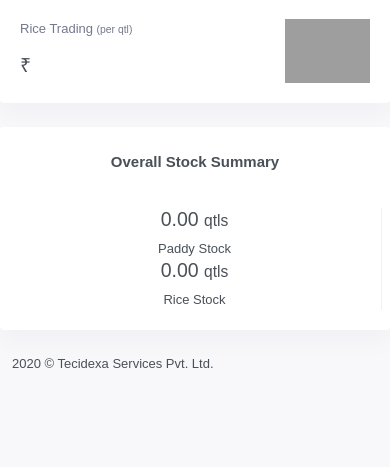
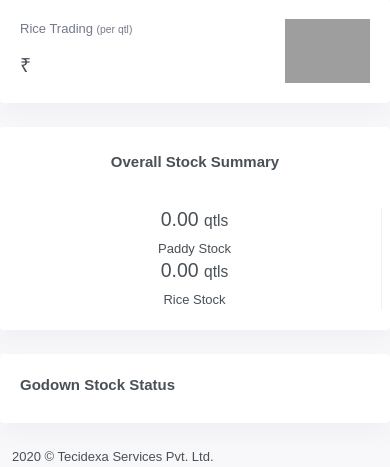
Before and after one commit to chetanjrao/millerp, a Django app: template templates/index.html in a window 390 px wide. Shown: the part 1590-2057 px from the top of the page. Before the commit the page ends 1958 px from the top, so only its background shows below. Run offline with Django 3.2, Linux system fonts and the light colour scheme; the template is opened without the code that fills it, so the values that code supplies are empty; some libraries are stand-ins or nearby versions; grey boxes are pictures that could not be loaded.

Commit message:
Update godown

```diff
--- a/core/views.py
+++ b/core/views.py
@@ -17,6 +17,7 @@ from products.models import IncomingProductEntry, OutgoingProductEntry, ProductS
 @set_mill_session
 def index(req):
     month = now().astimezone().date().month
+    entries = OutgoingStockEntry.objects.filter(entry__is_deleted=False, category__mill__code=req.millcode).values(godown=F('source__name')).annotate(quantity=Func(Sum('entry__quantity'), function='ABS'))
     paddy_incoming = IncomingStockEntry.objects.filter(entry__is_deleted=False, category__mill=req.mill, entry__date__month=month).aggregate(total=Sum('entry__quantity'))["total"]
     paddy_outgoing = OutgoingStockEntry.objects.filter(entry__is_deleted=False, category__mill=req.mill, entry__date__month=month).aggregate(total=Sum('entry__quantity'))["total"]
     paddy_processing = ProcessingSideEntry.objects.filter(entry__is_deleted=False, category__mill=req.mill, entry__date__month=month).aggregate(total=Sum('entry__quantity'))["total"]
@@ -29,7 +30,7 @@ def index(req):
     average_price = round((0 if average_price["price"] is None else average_price["price"]) / (1 if average_price["total"] is None or average_price["total"] == 0 else average_price["total"]), 2)
     raverage_price = ProductTrading.objects.filter(source__category__mill__code=req.millcode, entry__is_deleted=False).aggregate(total=Sum(F('entry__bags') * F('source__quantity') / 100, output_field=FloatField()), price=Sum(F('price'), output_field=FloatField()))
     raverage_price = round((0 if raverage_price["price"] is None else raverage_price["price"]) / (1 if raverage_price["total"] is None or raverage_price["total"] == 0 else raverage_price["total"]), 2)
-    return render(req, "index.html", { "paddy_incoming": paddy_incoming, "paddy_outgoing": paddy_outgoing, "paddy_processing": paddy_processing, "paddy_trading": paddy_trading, "rice_incoming": rice_incoming, "rice_outgoing": rice_outgoing, "rice_stock": rice_stock, "rice_trading": rice_trading, "average_price": average_price, "raverage_price": raverage_price } )
+    return render(req, "index.html", { "paddy_incoming": paddy_incoming, "paddy_outgoing": paddy_outgoing, "paddy_processing": paddy_processing, "paddy_trading": paddy_trading, "entries": entries, "rice_incoming": rice_incoming, "rice_outgoing": rice_outgoing, "rice_stock": rice_stock, "rice_trading": rice_trading, "average_price": average_price, "raverage_price": raverage_price } )
 
 @login_required
 @set_mill_session
--- a/miscs/models.py
+++ b/miscs/models.py
@@ -22,6 +22,7 @@ class Package(models.Model):
 class Bundle(models.Model):
     name = models.CharField(max_length=64)
     addons = models.ManyToManyField(to=Addon)
+    mills = models.IntegerField(default=1)
     amount = models.FloatField()
     is_deleted = models.BooleanField(default=False)
     icon = models.CharField(max_length=16)
--- a/templates/index.html
+++ b/templates/index.html
@@ -117,6 +117,18 @@
         </div>
     </div>
 </div>
+<div class="row">
+    <div class="col-md-6">
+        <div class="card">
+            <div class="card-body">
+                <div class="card-title">Godown Stock Status</div>
+                <div class="apex-charts" id="pie_chart">
+
+                </div>
+            </div>
+        </div>
+    </div>
+</div>
         {% if request.COOKIES.MERP_FIRM %}
         <div class="card loader">
             <div class="card-body text-center">
@@ -126,7 +138,7 @@
                 <div class="card-title mt-4">Please wait while we are loading the live data from site</div>
             </div>
         </div>
-        <div class="text-center"><a href="{% url 'reload-data' millcode=request.millcode %}"><button type="submit" class="btn btn-secondary btn-sm mb-3"><i class="bx bx-rotate-left"></i>Reload Live Data</button></a></div>
+        <div class="text-center mt-4"><a href="{% url 'reload-data' millcode=request.millcode %}"><button type="submit" class="btn btn-secondary btn-sm mb-3"><i class="bx bx-rotate-left"></i>Reload Live Data</button></a></div>
         {% endif %}
 {% endblock %}
 {% block scripts %}
@@ -135,11 +147,7 @@
 <script src="/static/libs/metismenu/metisMenu.min.js"></script>
 <script src="/static/libs/simplebar/simplebar.min.js"></script>
 <script src="/static/libs/node-waves/waves.min.js"></script>
-
-<!-- apexcharts -->
 <script src="/static/libs/apexcharts/apexcharts.min.js"></script>
-
-<script src="/static/js/pages/dashboard.init.js"></script>
 
 <!-- App js -->
 <script src="/static/js/app.js"></script>
@@ -170,6 +178,40 @@
             $('.loader').hide()
         }
     })
+    options = {
+        chart: {
+            height: 480,
+            type: "pie"
+        },
+        {% autoescape off %}
+        series: [{% for entry in entries %} {{ entry.quantity }}, {% endfor %}],
+        {% endautoescape %}
+        {% autoescape off %}
+        labels: [{% for entry in entries %} '{{ entry.godown }}', {% endfor %}],
+        {% endautoescape %}
+        legend: {
+            show: !0,
+            position: "bottom",
+            horizontalAlign: "center",
+            verticalAlign: "middle",
+            floating: !1,
+            fontSize: "14px",
+            offsetX: 0,
+            offsetY: -10
+        },
+        responsive: [{
+            breakpoint: 600,
+            options: {
+                chart: {
+                    height: 240
+                },
+                legend: {
+                    show: !1
+                }
+            }
+        }]
+    };
+    (chart = new ApexCharts(document.querySelector("#pie_chart"),options)).render();
     {% endif %}
 </script>
 {% endblock %}
```
Also changed, not shown: miscs/migrations/0003_bundle_mills.py (added).
